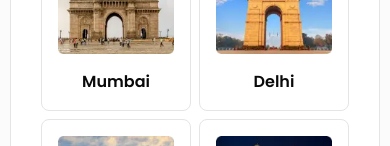
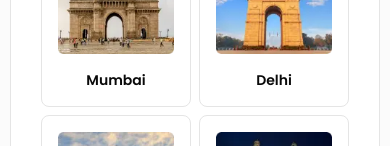
Before and after one commit to devronaktanwar/stacklearning-fe, a React (Vite) app: page / in a window 390 px wide. Shown: the part 698-844 px from the top of the page. Built offline with nearby package versions, Linux system fonts and the light colour scheme.

Commit message:
Update ExploreJob.tsx

```diff
--- a/src/components/ExploreJob.tsx
+++ b/src/components/ExploreJob.tsx
@@ -32,7 +32,7 @@ const ExploreJob = () => {
               <div className="w-full">
                 <img src={city.image} alt={city.name} className="w-full" />
               </div>
-              <h2 className="font-semibold">{city.name}</h2>
+              <h2 className="font-semibold text-sm sm:text-base">{city.name}</h2>
             </div>
           ))}
         </div>
```
